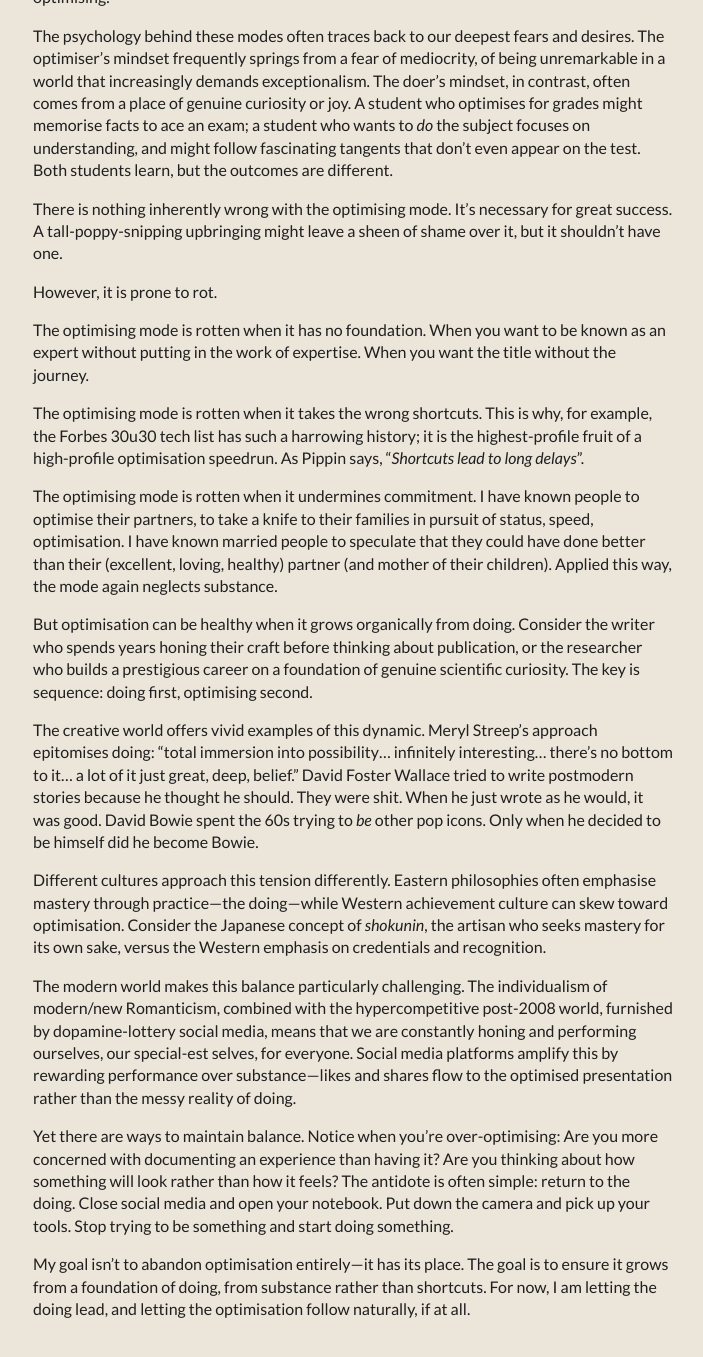
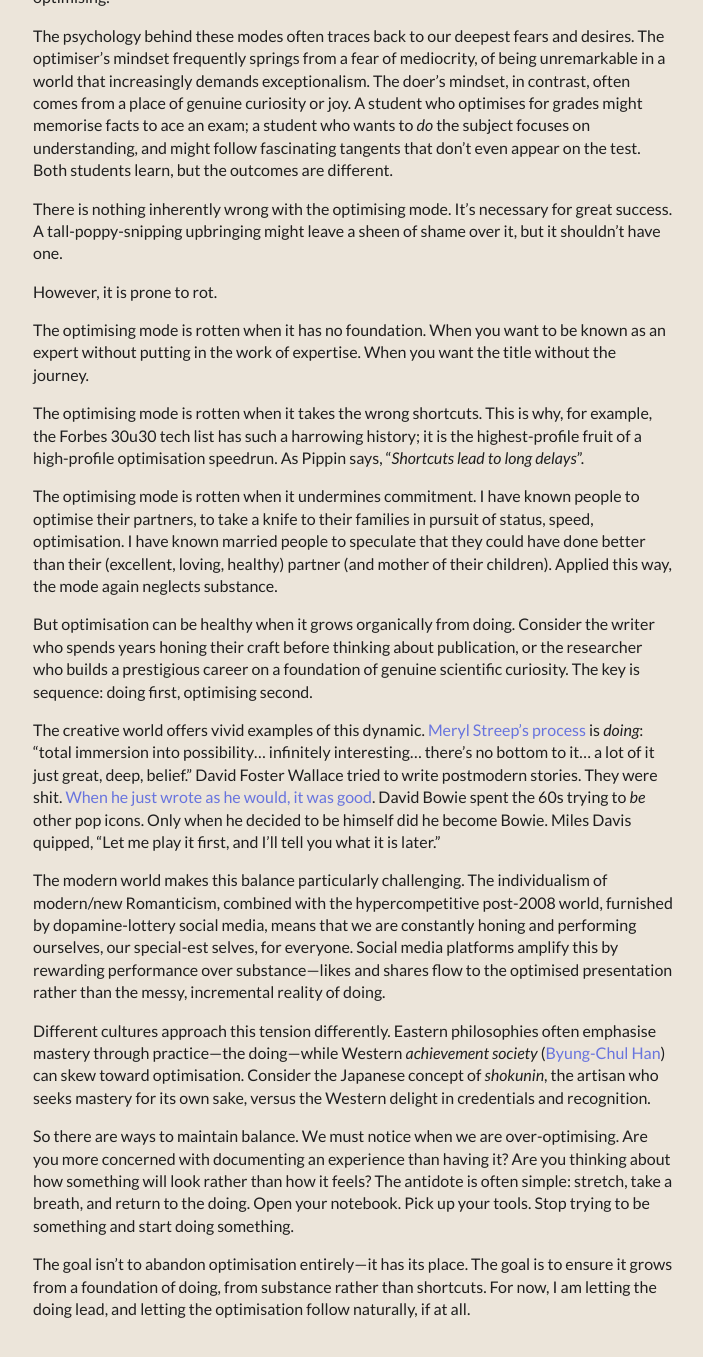
Before and after one commit to clarebirch/clarebirch.github.io, a Jekyll site: the page built from _posts/2025-01-14-Doing-vs-Optimising.md, in a window 1280 px wide and 1400 px high, scrolled down 778 px. Shown: the top 1357 px of the window, without its empty margins (287-990 px from the left). Built offline with Jekyll 4.4.1, drawn with Linux system fonts in a browser that asks for light colours; some web fonts are replaced.

Commit message:
edits to doing vs optimising

```diff
--- a/_posts/2025-01-14-Doing-vs-Optimising.md
+++ b/_posts/2025-01-14-Doing-vs-Optimising.md
@@ -30,12 +30,12 @@ The optimising mode is rotten when it undermines commitment. I have known people
 
 But optimisation can be healthy when it grows organically from doing. Consider the writer who spends years honing their craft before thinking about publication, or the researcher who builds a prestigious career on a foundation of genuine scientific curiosity. The key is sequence: doing first, optimising second.
 
-The creative world offers vivid examples of this dynamic. Meryl Streep's approach epitomises doing: "total immersion into possibility... infinitely interesting... there's no bottom to it... a lot of it just great, deep, belief." David Foster Wallace tried to write postmodern stories because he thought he should. They were shit. When he just wrote as he would, it was good. David Bowie spent the 60s trying to _be_ other pop icons. Only when he decided to be himself did he become Bowie.
+The creative world offers vivid examples of this dynamic. [Meryl Streep's process](https://x.com/visakanv/status/1587698180426436610) is *doing*: "total immersion into possibility... infinitely interesting... there's no bottom to it... a lot of it just great, deep, belief." David Foster Wallace tried to write postmodern stories. They were shit. [When he just wrote as he would, it was good](https://youtu.be/YRVNTtyqmQA?si=wTuNdgBDu6VTeYGW). David Bowie spent the 60s trying to _be_ other pop icons. Only when he decided to be himself did he become Bowie. Miles Davis quipped, "Let me play it first, and I'll tell you what it is later."
 
-Different cultures approach this tension differently. Eastern philosophies often emphasise mastery through practice—the doing—while Western achievement culture can skew toward optimisation. Consider the Japanese concept of *shokunin*, the artisan who seeks mastery for its own sake, versus the Western emphasis on credentials and recognition.
+The modern world makes this balance particularly challenging. The individualism of modern/new Romanticism, combined with the hypercompetitive post-2008 world, furnished by dopamine-lottery social media, means that we are constantly honing and performing ourselves, our special-est selves, for everyone. Social media platforms amplify this by rewarding performance over substance—likes and shares flow to the optimised presentation rather than the messy, incremental reality of doing.
 
-The modern world makes this balance particularly challenging. The individualism of modern/new Romanticism, combined with the hypercompetitive post-2008 world, furnished by dopamine-lottery social media, means that we are constantly honing and performing ourselves, our special-est selves, for everyone. Social media platforms amplify this by rewarding performance over substance—likes and shares flow to the optimised presentation rather than the messy reality of doing.
+Different cultures approach this tension differently. Eastern philosophies often emphasise mastery through practice—the doing—while Western *achievement society* ([Byung-Chul Han](https://philosophybreak.com/articles/byung-chul-han-burnout-society-our-only-imperative-is-to-achieve/)) can skew toward optimisation. Consider the Japanese concept of *shokunin*, the artisan who seeks mastery for its own sake, versus the Western delight in credentials and recognition.
 
-Yet there are ways to maintain balance. Notice when you're over-optimising: Are you more concerned with documenting an experience than having it? Are you thinking about how something will look rather than how it feels? The antidote is often simple: return to the doing. Close social media and open your notebook. Put down the camera and pick up your tools. Stop trying to be something and start doing something.
+So there are ways to maintain balance. We must notice when we are over-optimising. Are you more concerned with documenting an experience than having it? Are you thinking about how something will look rather than how it feels? The antidote is often simple: stretch, take a breath, and return to the doing. Open your notebook. Pick up your tools. Stop trying to be something and start doing something.
 
-My goal isn't to abandon optimisation entirely—it has its place. The goal is to ensure it grows from a foundation of doing, from substance rather than shortcuts. For now, I am letting the doing lead, and letting the optimisation follow naturally, if at all.
+The goal isn't to abandon optimisation entirely—it has its place. The goal is to ensure it grows from a foundation of doing, from substance rather than shortcuts. For now, I am letting the doing lead, and letting the optimisation follow naturally, if at all.
```
